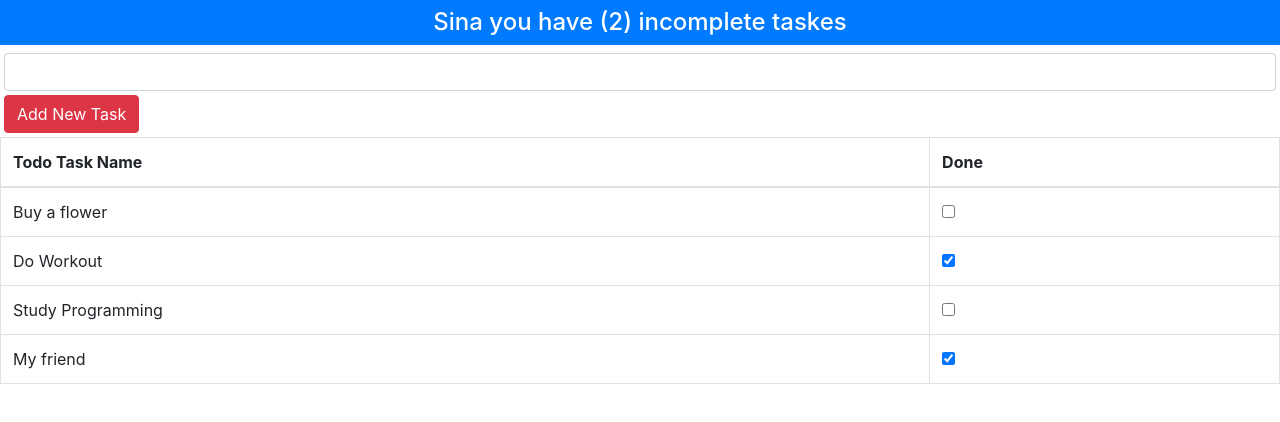
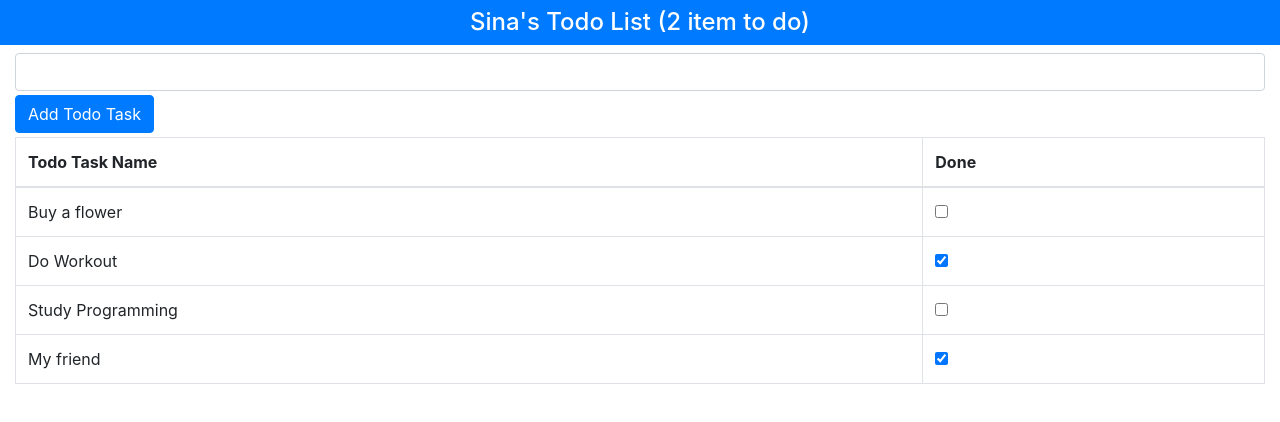
Before and after one commit to nssina/ReactApp, a React (Create React App) app in the folder demo1/: page / in a window 1280 px wide. Shown: the top 422 px of the page. Built offline with nearby package versions, Linux system fonts and the light colour scheme.

Commit message:
Rebuilt app with child files

```diff
--- a/demo1/src/App.js
+++ b/demo1/src/App.js
@@ -1,6 +1,11 @@
 import React, { Component } from 'react';
 import logo from './logo.svg';
 import './App.css';
+
+// import child components to parent component
+import {TodoBanner} from './TodoBanner'
+import {TodoRow} from './TodoRow'
+import {TodoCreator} from './TodoCreator'
 
 //Adding Dynaimc Data to our react app
 
@@ -17,7 +22,7 @@ export default class App extends Component {
           { action : "Study Programming", done: false},
           { action : "My friend", done: true}
         ],
-        newItemText : " "
+        // newItemText : " "
       }
     }
 
@@ -25,24 +30,26 @@ export default class App extends Component {
       this.setState({ newItemText : event.target.value })
     }
 
-    createNewTodo =() => {
+    createNewTodo =(task) => {
       if (!this.state.todoItems
-                .find(item => item.action === this.state.newItemText)) {
+                .find(item => item.action === task)) {
                   this.setState({
                     // spread period
                     todoItems : [...this.state.todoItems,
-                                  {action: this.state.newItemText,
+                                  {action: task,
                                     done: false}],
-                                    newItemText : ""
+                                    // newItemText : ""
                   });
                 }
     }
 
+    /*
     changeStateData =() => {
       this.setState(
         { userName: this.state.userName == "Sina" ? "Alex" : "Sina" }
       )
     }
+    */
 
     toggleTodo = (todo) => this.setState({
       todoItems : this.state.todoItems.map(
@@ -51,32 +58,19 @@ export default class App extends Component {
 
       todoTableRows =() => this.state.todoItems.map(
         item =>
-        <tr key={item.action}>
-          <td> {item.action} </td>
-          <td> <input type="checkbox" checked={item.done}
-                      onChange={ () => this.toggleTodo(item)}/>
-          </td>
-        </tr>
+        <TodoRow key={item.action} item={item}
+        callback={this.toggleTodo}/>
       );
 
   render =() =>
     <div>
-      <h4 className="bg-primary text-white text-center p-2">
-        { this.state.userName } you have
-        ({this.state.todoItems.filter(t=>!t.done).length}) incomplete taskes
-      </h4>
 
-      <div className="container-fludi">
-        <div className="m-1">
-          <input className="form-control"
-                  value = {this.state.newItemText}
-                  onChange={this.updateNewTextValue} />
+      <TodoBanner name={this.state.userName}
+                  tasks={this.state.todoItems}/>
 
-                  <button className="btn btn-danger mt-1"
-                          onClick={this.createNewTodo}>
-                            Add New Task
-                  </button>
-        </div>
+      <div className="container-fluid">
+
+        <TodoCreator callback={this.createNewTodo}/>
 
         <table className="table table-strip table-bordered">
           <thead>
--- a/demo1/src/TodoBanner.js
+++ b/demo1/src/TodoBanner.js
@@ -1,7 +1,7 @@
 // Child Component
 // Do only one Feature
 
-import React, {Component} from 'react'
+import React, { Component } from 'react';
 
 export class TodoBanner extends Component {
     render =() =>
--- a/demo1/src/TodoCreator.js
+++ b/demo1/src/TodoCreator.js
@@ -1,11 +1,30 @@
 // 3rd Child Component
 // Do only one Feature
 
-import React, {Component} from 'react'
+import React, { Component } from 'react';
 
 export class TodoCreator extends Component {
     constructor(props) {
         super(props);
         this.state = {newItemText : " "};
     }
-};
+
+    updateNewTextValue = (event) => {
+        this.setState({newItemText : event.target.value})
+    }
+
+    createNewTodo = () => {
+        this.props.callback(this.state.newItemText)
+        this.setState({newItemText:""})
+    }
+
+    render = () =>
+    <div className="my-1">
+        <input className="form-control" value={this.state.newItemText}
+                onChange={this.updateNewTextValue}/>
+        <button className="btn btn-primary mt-1"
+                onClick={this.createNewTodo}>
+            Add Todo Task
+        </button>
+    </div>
+}
--- a/demo1/src/TodoRow.js
+++ b/demo1/src/TodoRow.js
@@ -1,7 +1,7 @@
 // 2nd Child Component
 // Do only one Feature
 
-import React, {Component} from 'react'
+import React, { Component } from 'react';
 
 export class TodoRow extends Component {
     render =() =>
```
Also changed, not shown: demo1/.prettierrc.json (added), 1 other file (tests, documents, lock files or other folders).
